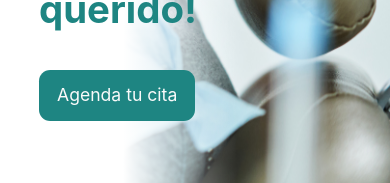
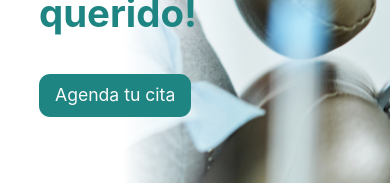
Before and after one commit to JAngelGC/u-smile-website, a Next.js app: page / in a window 390 px wide. Shown: the part 615-798 px from the top of the page. Built offline with nearby package versions, Linux system fonts and the light colour scheme.

Commit message:
Adding media queries for button component

```diff
--- a/src/components/ui/Button.module.css
+++ b/src/components/ui/Button.module.css
@@ -32,3 +32,48 @@
   background-color: #21aba6;
   color: var(--white-color);
 }
+
+/**************************/
+/* BELOW 1344px /smaller desktops */
+/**************************/
+@media (max-width: 84em) {
+}
+
+/**************************/
+/* BELOW 1200px /landscape tablets */
+/**************************/
+@media (max-width: 75em) {
+}
+
+/**************************/
+/* BELOW 940px /  tablets */
+/**************************/
+@media (max-width: 59em) {
+}
+
+/**************************/
+/* BELOW 700px /  smaller tablets */
+/**************************/
+@media (max-width: 44em) {
+}
+
+/**************************/
+/* BELOW 544px /  phones */
+/**************************/
+@media (max-width: 34em) {
+  .btn {
+    font-size: var(--fs-big-text);
+    padding: 1rem 2rem;
+    border-radius: 1.4rem;
+    border: none;
+
+    cursor: pointer;
+    transition: all 0.3s ease-in-out;
+  }
+}
+
+/**************************/
+/* BELOW 375px /  phones */
+/**************************/
+@media (max-width: 23em) {
+}
```
